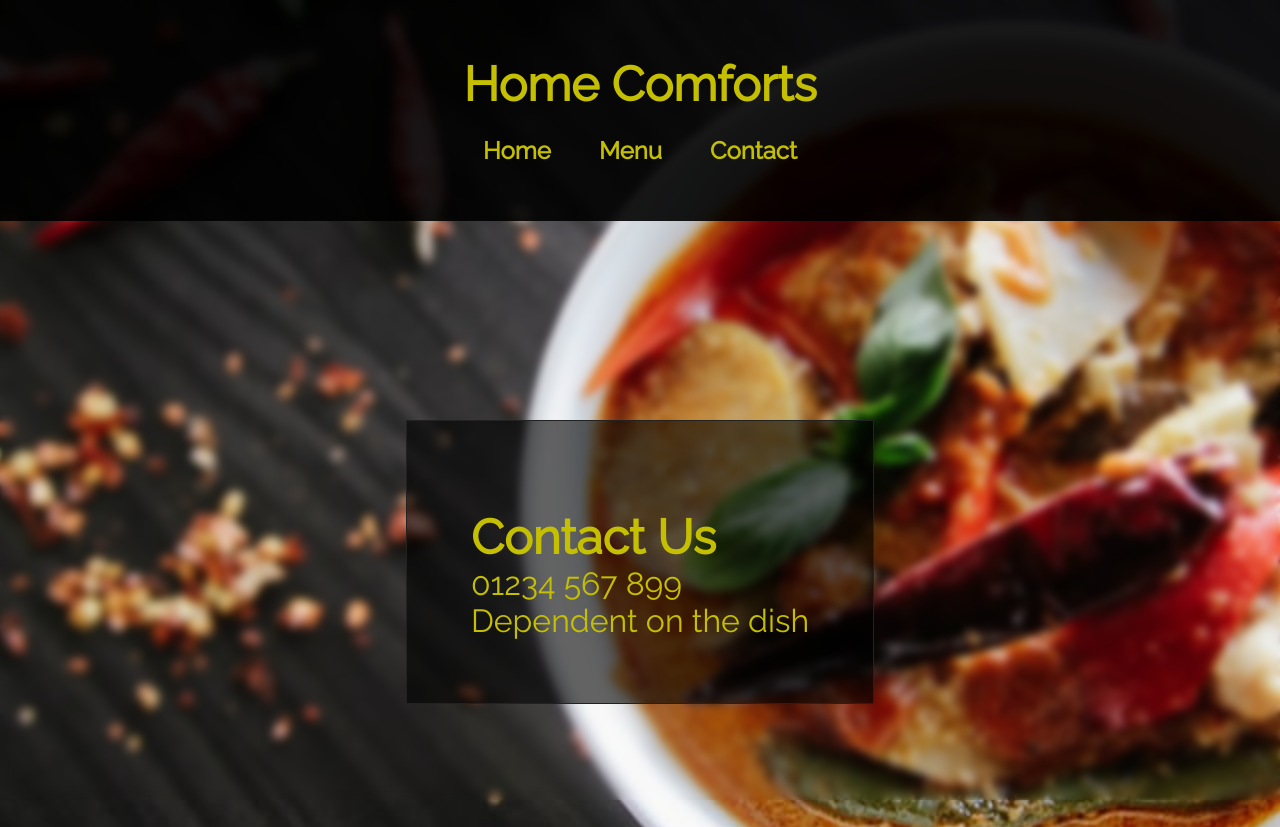
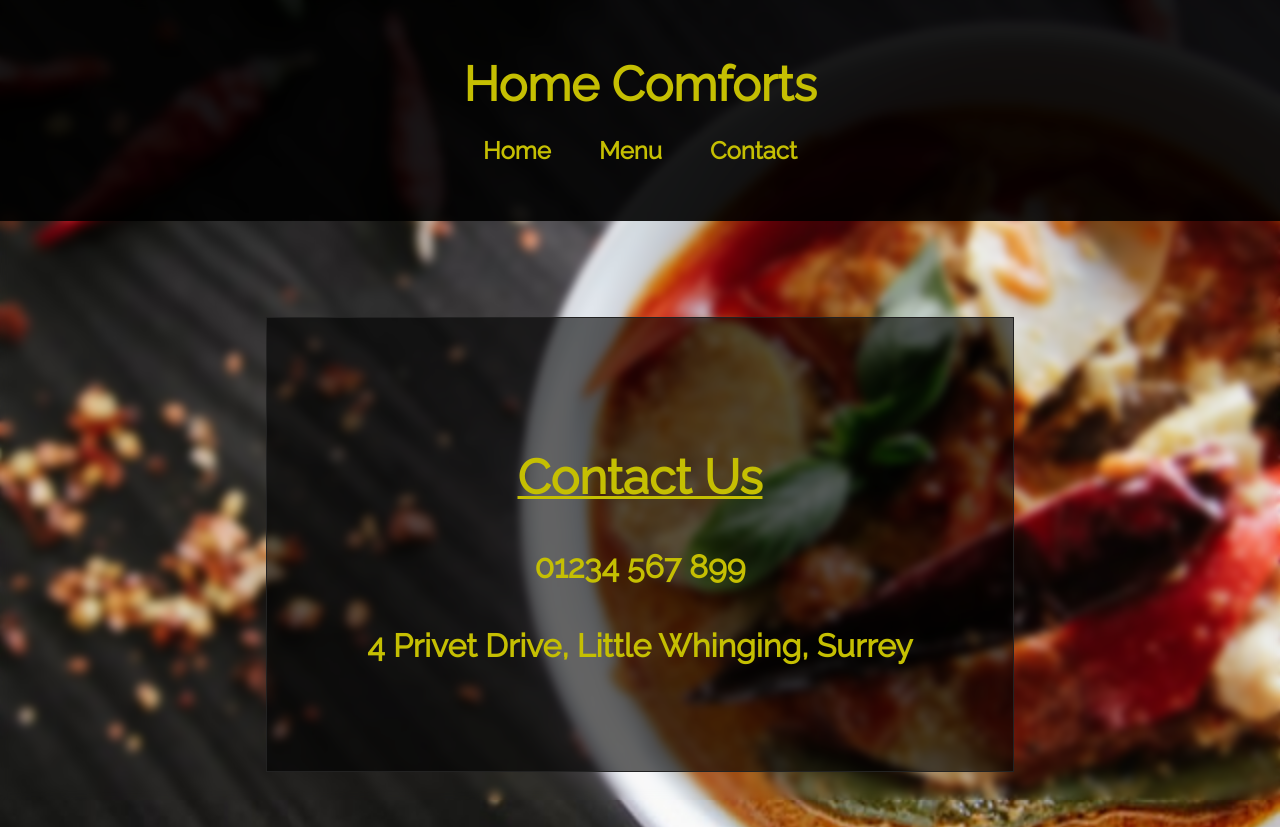
Before and after one commit to Nick-HG/restaurant_page, a website built with webpack: page dist/index.html in a window 1280 px wide. Both pictures are taken after a click on the button "Contact". Built offline with Linux system fonts and the light colour scheme.

Commit message:
Style contact page v1

```diff
--- a/src/contact.js
+++ b/src/contact.js
@@ -10,7 +10,7 @@ function createContact() {
   contactNumber.textContent = '01234 567 899';
 
   const address = document.createElement('p');
-  address.textContent = 'Dependent on the dish';
+  address.textContent = '4 Privet Drive, Little Whinging, Surrey';
 
   contact.appendChild(title);
   contact.appendChild(contactNumber);
--- a/src/styles.css
+++ b/src/styles.css
@@ -68,7 +68,7 @@ body {
 .nav-button,
 .nav-button:after,
 .nav-button:before {
-    transition: all .5s;
+    transition: all .4s;
 }
 
 .nav-button:after {
@@ -149,3 +149,23 @@ body {
 .dish img {
   width: 400px;
 }
+
+
+/* Contact */
+.contact {
+  display: flex;
+  flex-direction: column;
+  justify-content: space-evenly;
+  align-items: center;
+  height: 325px;
+  width: 618px;
+}
+
+.contact h1 {
+  text-decoration: underline solid 3px;
+}
+
+
+.contact p {
+  font-weight: bold;
+}
```
Also changed, not shown: dist/index.html, dist/main.js.
